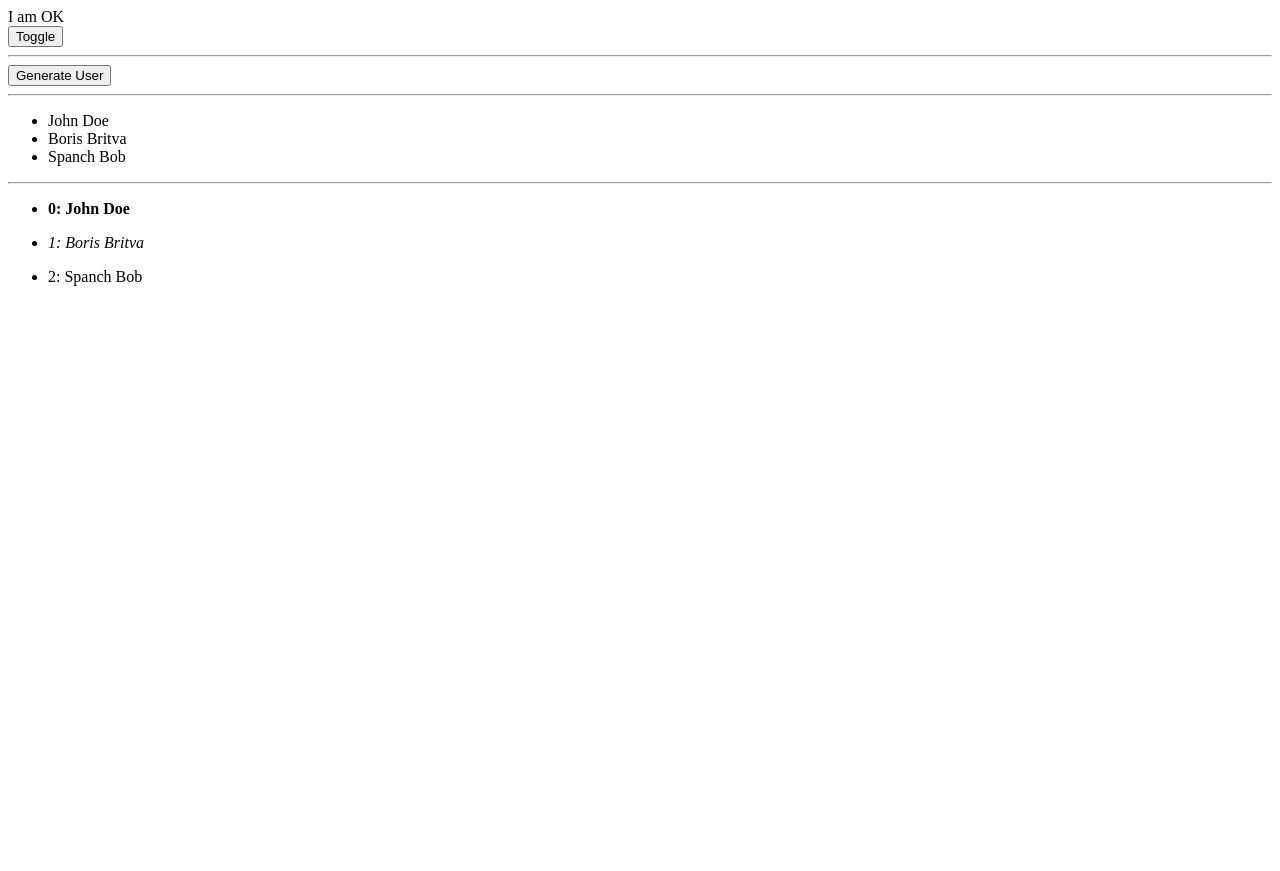
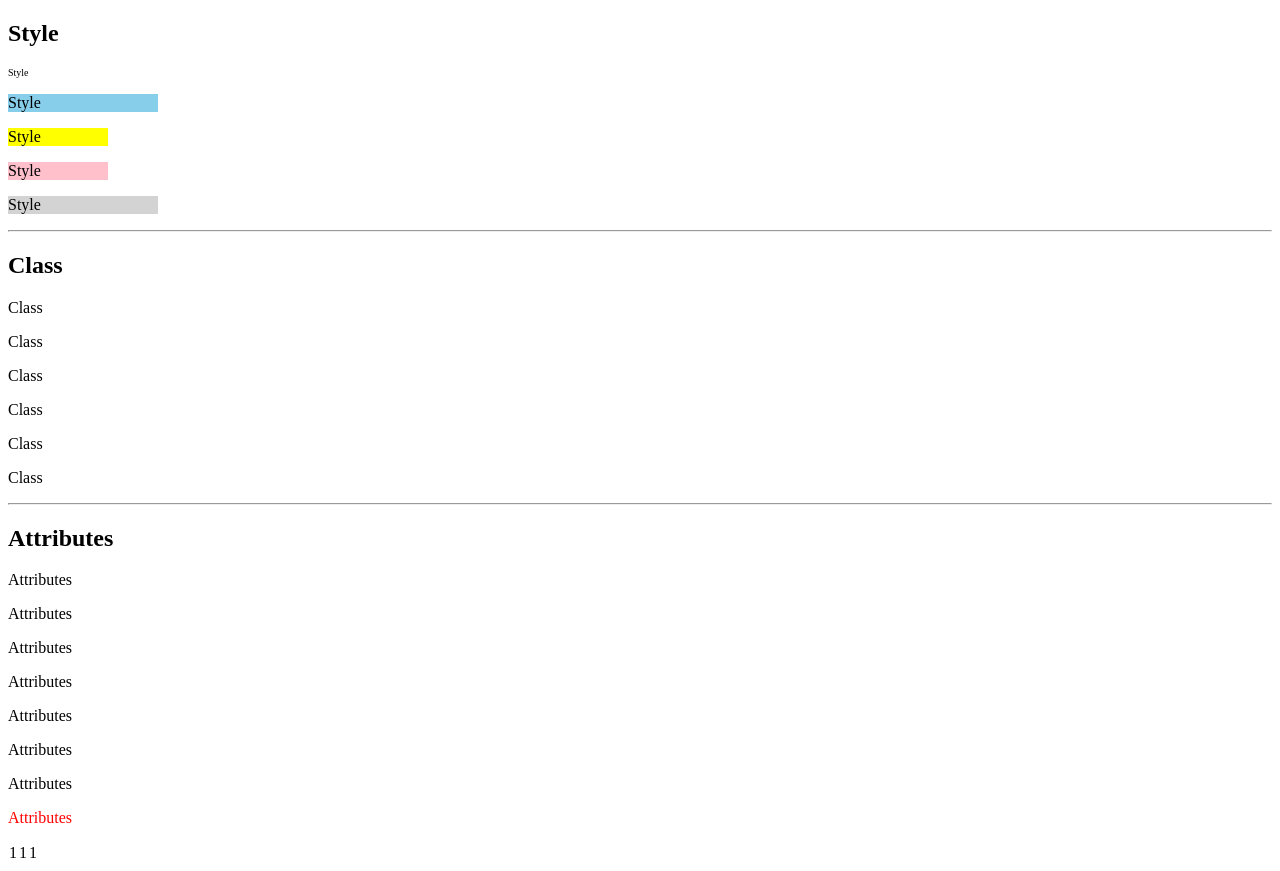
Before and after one commit to avkatlant/angular-fist-app, an Angular app: page / in a window 1280 px wide. Before the commit the page ends 800 px from the top, so only its background shows below. Built offline with nearby package versions, Linux system fonts and the light colour scheme.

Commit message:
Angular. Аттрибуты, классы и стили в шаблоне. NgStyle, NgClass, Attr

```diff
--- a/src/app/app.component.html
+++ b/src/app/app.component.html
@@ -1 +1 @@
-<app-foo></app-foo>
+<app-foo2></app-foo2>
--- a/src/app/app.module.ts
+++ b/src/app/app.module.ts
@@ -6,12 +6,14 @@ import { AppComponent } from './app.component';
 import { BindingComponent } from './components/binding/binding.component';
 import { FormsModule } from '@angular/forms';
 import { FooComponent } from './components/foo/foo.component';
+import { Foo2Component } from './components/foo2/foo2.component';
 
 @NgModule({
   declarations: [
     AppComponent,
     BindingComponent,
     FooComponent,
+    Foo2Component,
 
   ],
   imports: [
--- /dev/null
+++ b/src/app/components/foo2/foo2.component.html
@@ -0,0 +1,37 @@
+<h2>Style</h2>
+
+<p [ngStyle]="{'font-size': '10px'}">Style</p>
+<p [style]="'background-color: skyblue; width: 150px'">Style</p>
+<p [style.background-color]="'yellow'" [style.width]="'100px'">Style</p>
+<p [style.background-color]="'pink'" [style.width.px]="100">Style</p>
+<p [style]="{'background-color': 'lightgrey', width: '150px'}">Style</p>
+
+<hr>
+
+<h2>Class</h2>
+
+<p [ngClass]="'active'">Class</p>
+<p [class]="'red green blue'">Class</p>
+<p [class.red]="true">Class</p>
+<p [class.red-blue]="true">Class</p>
+<p [class.blue]="true" [class.green]="true" [class.red]="true">Class</p>
+<p [class]="['red', 'green', 'blue']">Class</p>
+<p [class]="{red: true, green: false, 'dark-blue': true}"></p>
+
+<hr>
+
+<h2>Attributes</h2>
+
+<p title="Title">Attributes</p>
+<p [title]="'Title' + 12">Attributes</p>
+<p [draggable]="true" [title]="'Title' + 12">Attributes</p>
+
+<p [attr.data-foo]="'ssa'">Attributes</p>
+<p [attr.draggable]="true">Attributes</p>
+<p [attr.class]="'ssa'">Attributes</p>
+<p [attr.id]="'ssa'">Attributes</p>
+<p [attr.style]="'color:red'">Attributes</p>
+
+<td [colSpan]="1">1</td>
+<td colspan="1">1</td>
+<td [attr.colspan]="1">1</td>
```
Also changed, not shown: src/app/components/foo2/foo2.component.ts (added, +11 -0 lines), src/app/components/foo2/foo2.component.scss (added), 1 other file (tests, documents, lock files or other folders).
